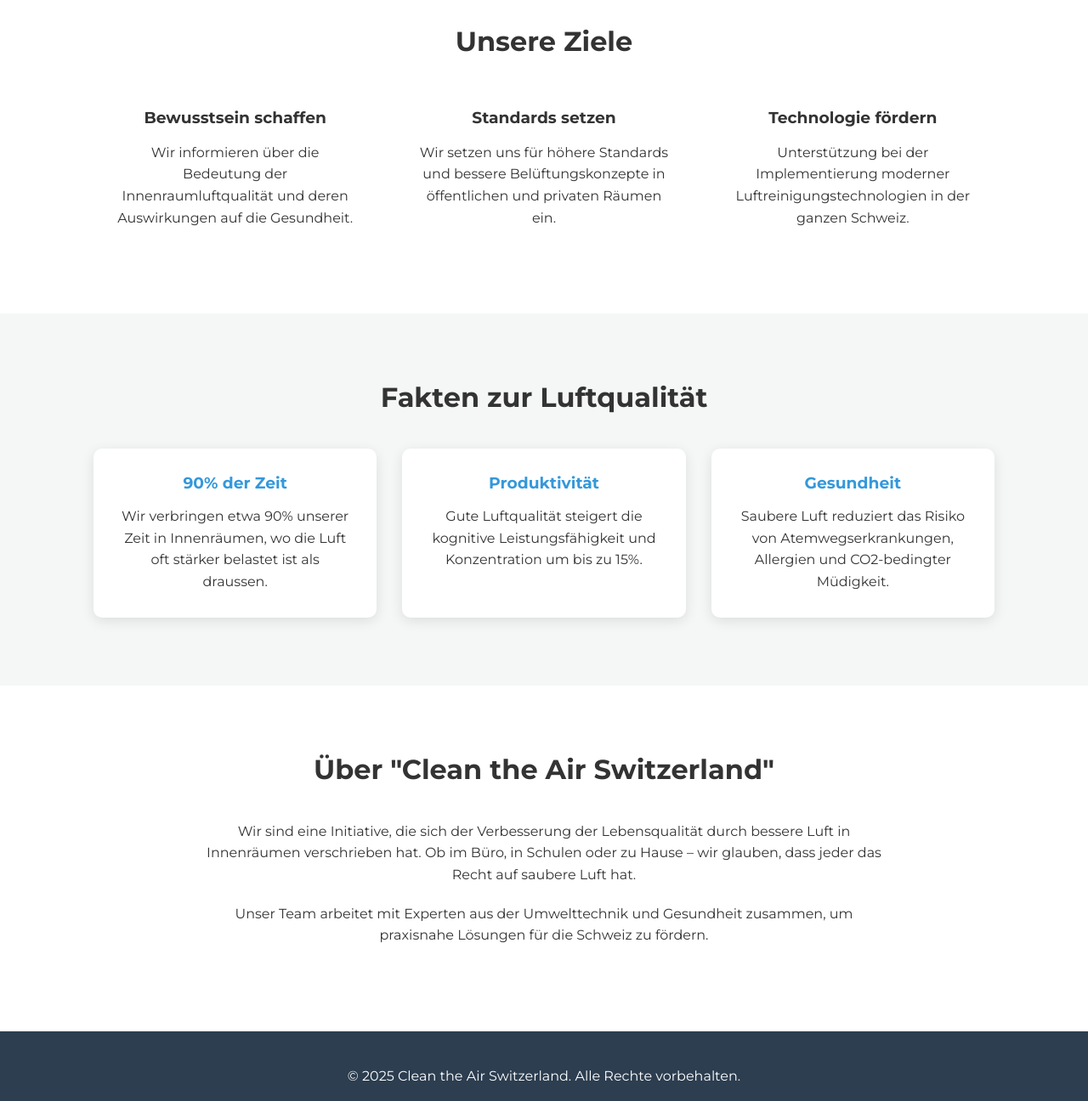
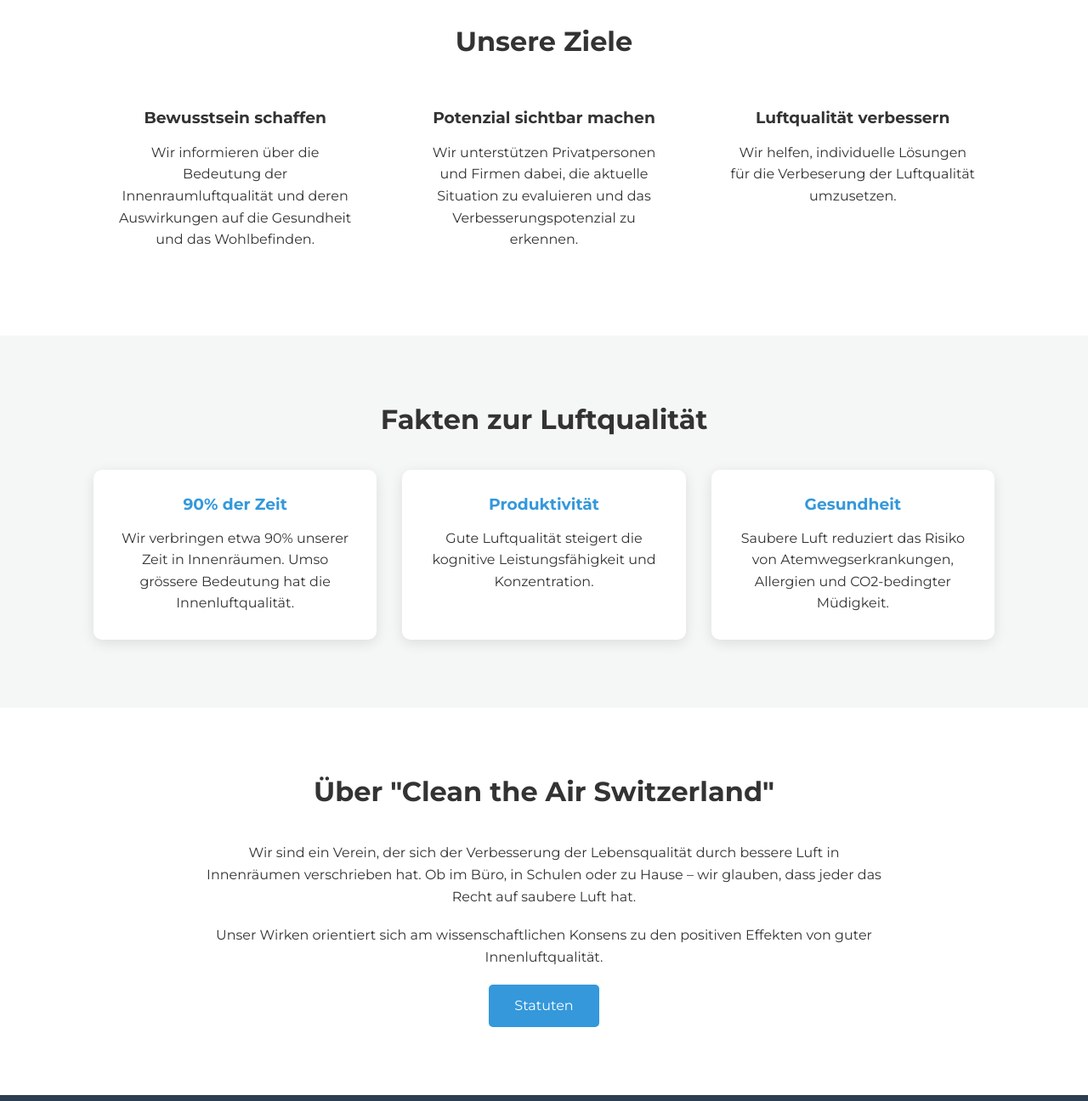
Before and after one commit to MorgeMoensch/clean-the-air, a plain HTML site: page index.html in a window 1280 px wide. Shown: the part 780-2076 px from the top of the page at 85% size. Drawn offline with Linux system fonts and the light colour scheme.

Commit message:
Add Statuten and small improvements

```diff
--- a/index.html
+++ b/index.html
@@ -5,6 +5,7 @@
     <meta name="viewport" content="width=device-width, initial-scale=1.0">
     <title>Clean the Air Switzerland</title>
     <link rel="stylesheet" href="style/style.css">
+    <script defer data-domain="clean-the-air.ch" src="https://plausible.io/js/script.file-downloads.outbound-links.pageview-props.tagged-events.js"></script>
 </head>
 <body>
     <header>
@@ -41,15 +42,15 @@
                 <div class="grid">
                     <div class="goal-item">
                         <h3>Bewusstsein schaffen</h3>
-                        <p>Wir informieren über die Bedeutung der Innenraumluftqualität und deren Auswirkungen auf die Gesundheit.</p>
+                        <p>Wir informieren über die Bedeutung der Innenraumluftqualität und deren Auswirkungen auf die Gesundheit und das Wohlbefinden.</p>
                     </div>
                     <div class="goal-item">
-                        <h3>Standards setzen</h3>
-                        <p>Wir setzen uns für höhere Standards und bessere Belüftungskonzepte in öffentlichen und privaten Räumen ein.</p>
+                        <h3>Potenzial sichtbar machen</h3>
+                        <p>Wir unterstützen Privatpersonen und Firmen dabei, die aktuelle Situation zu evaluieren und das Verbesserungspotenzial zu erkennen.</p>
                     </div>
                     <div class="goal-item">
-                        <h3>Technologie fördern</h3>
-                        <p>Unterstützung bei der Implementierung moderner Luftreinigungstechnologien in der ganzen Schweiz.</p>
+                        <h3>Luftqualität verbessern</h3>
+                        <p>Wir helfen, individuelle Lösungen für die Verbeserung der Luftqualität umzusetzen.</p>
                     </div>
                 </div>
             </div>
@@ -62,13 +63,13 @@
                     <div class="card">
                         <div class="card-body">
                             <h3>90% der Zeit</h3>
-                            <p>Wir verbringen etwa 90% unserer Zeit in Innenräumen, wo die Luft oft stärker belastet ist als draussen.</p>
+                            <p>Wir verbringen etwa 90% unserer Zeit in Innenräumen. Umso grössere Bedeutung hat die Innenluftqualität.</p>
                         </div>
                     </div>
                     <div class="card">
                         <div class="card-body">
                             <h3>Produktivität</h3>
-                            <p>Gute Luftqualität steigert die kognitive Leistungsfähigkeit und Konzentration um bis zu 15%.</p>
+                            <p>Gute Luftqualität steigert die kognitive Leistungsfähigkeit und Konzentration.</p>
                         </div>
                     </div>
                     <div class="card">
@@ -85,8 +86,9 @@
             <div class="container">
                 <h2 class="section-title">Über "Clean the Air Switzerland"</h2>
                 <div class="about-content">
-                    <p>Wir sind eine Initiative, die sich der Verbesserung der Lebensqualität durch bessere Luft in Innenräumen verschrieben hat. Ob im Büro, in Schulen oder zu Hause – wir glauben, dass jeder das Recht auf saubere Luft hat.</p>
-                    <p>Unser Team arbeitet mit Experten aus der Umwelttechnik und Gesundheit zusammen, um praxisnahe Lösungen für die Schweiz zu fördern.</p>
+                    <p>Wir sind ein Verein, der sich der Verbesserung der Lebensqualität durch bessere Luft in Innenräumen verschrieben hat. Ob im Büro, in Schulen oder zu Hause – wir glauben, dass jeder das Recht auf saubere Luft hat.</p>
+                    <p>Unser Wirken orientiert sich am wissenschaftlichen Konsens zu den positiven Effekten von guter Innenluftqualität.</p>
+                    <a href="docs/statuten/clean-the-air-switzerland-statuten-v1.pdf" class="btn">Statuten</a>
                 </div>
             </div>
         </section>
```
Also changed, not shown: 2 other files.
